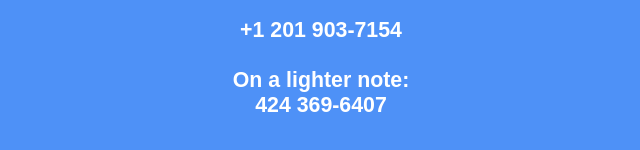
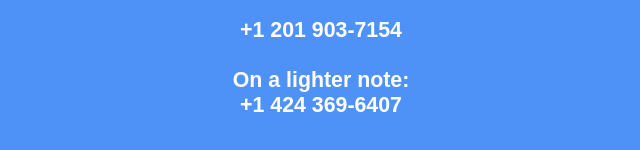
Before and after one commit to kev-th/Treat-Yo-Self, a website: page public/hello.html in a window 1280 px wide. Shown: the part 366-516 px from the top of the page, 319-959 px from the left. Drawn offline with Linux system fonts and the light colour scheme; files that its build step writes are made by us from their sources.

Commit message:
added gifs number

```diff
--- a/public/hello.html
+++ b/public/hello.html
@@ -10,7 +10,7 @@
 <body>
     <h1>Treat Yo Self</h1>
     <p>We will help you find contact information of resources that can help with alcohol addiction, domestic violence and drug abuse. <br>Text us at: </p>
-    <p>+1 201 903-7154 <br><br> On a lighter note: <br> 424 369-6407</p>
+    <p>+1 201 903-7154 <br><br> On a lighter note: <br> +1 424 369-6407</p>
 
 </body>
 </html>
```
